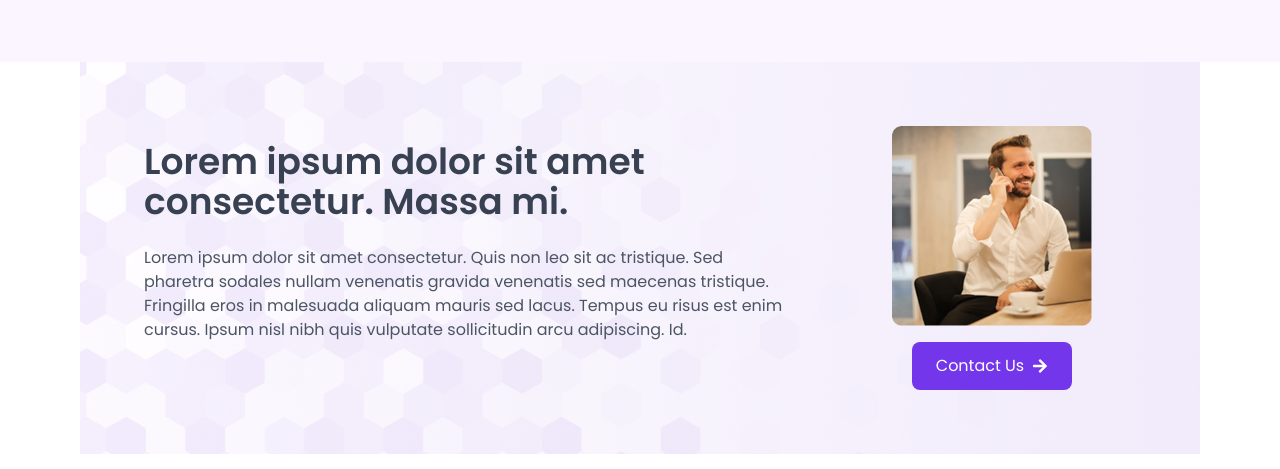
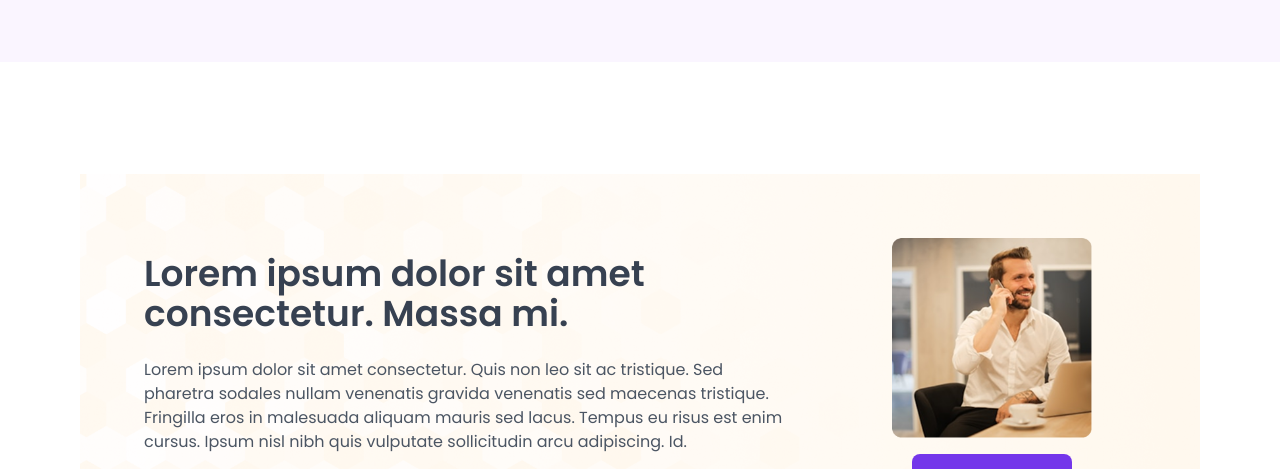
Before and after one commit to jawadhey/EBC-Custom-Website, a React (Create React App) app: page /universities in a window 1280 px wide. Shown: the part 2323-2792 px from the top of the page. Built offline with nearby package versions, Linux system fonts and the light colour scheme.

Commit message:
University page done

```diff
--- a/src/assets/images/index.tsx
+++ b/src/assets/images/index.tsx
@@ -23,6 +23,9 @@ import ContactBg from './About/back.png'
 
 import ContactHero from './Contact/Frame 3268.png'
 import ContactForm from './Contact/Frame 3270.png'
+
+import UniversityHero from './Universities/Frame 3268 (1).png'
+import UniversityBack from './Universities/Frame 3262 (1).png'
 
 
 
@@ -52,5 +55,9 @@ export const Images = {
    Contact: {
       ContactHero,
       ContactForm
+   },
+   Universities: {
+      UniversityHero,
+      UniversityBack
    }
 }
--- a/src/components/CtaSection.tsx
+++ b/src/components/CtaSection.tsx
@@ -2,12 +2,12 @@ import { FaArrowRight } from "react-icons/fa"
 import { Images } from "../assets/images"
 import Container from "./Container"
 
-const CtaSection = () => {
+const CtaSection = ({ backgroundImage }: any) => {
   return (
     <Container>
 
       <div className="py-16 bg-purple-50 overflow-hidden relative">
-        <img src={Images.About.ContactBg} className="absolute object-cover left-0 top-0 w-full h-full z-10"/>
+        <img src={backgroundImage || Images.About.ContactBg} className="absolute object-cover left-0 top-0 w-full h-full z-10" />
 
 
         <div className="z-20  mx-auto relative px-8 lg:px-16">
--- a/src/pages/Universities/UniversitiesPage.tsx
+++ b/src/pages/Universities/UniversitiesPage.tsx
@@ -3,6 +3,7 @@ import ProgramsSection from './components/ProgramsSection'
 import HeroSection from '../../components/HeroSection'
 import TestimonialVideoSection from '../../components/TestimonialSection'
 import CtaSection from '../../components/CtaSection'
+import { Images } from '../../assets/images'
 
 const UniversitiesPage = () => {
    return (
@@ -13,11 +14,14 @@ const UniversitiesPage = () => {
             description="Lorem ipsum dolor sit amet consectetur. Vel dui molestie tempor elementum gravida nibh vitae ullamcorper ac. Molestie sit phasellus faucibus urna urna in phasellus nullam amet."
             buttonText="Book Consultation Now"
             buttonLink="/contact"
-            backgroundImage="/students-group.jpg"
+            backgroundImage={Images.Universities.UniversityHero}
          />
          <ProgramsSection />
          <TestimonialVideoSection />
-         <CtaSection />
+         <div className='my-14 lg:my-28'>
+
+            <CtaSection backgroundImage={Images.Universities.UniversityBack}/>
+         </div>
 
 
       </>
```
Also changed, not shown: src/assets/images/Universities/Frame 3262 (1).png (added), src/assets/images/Universities/Frame 3268 (1).png (added).
